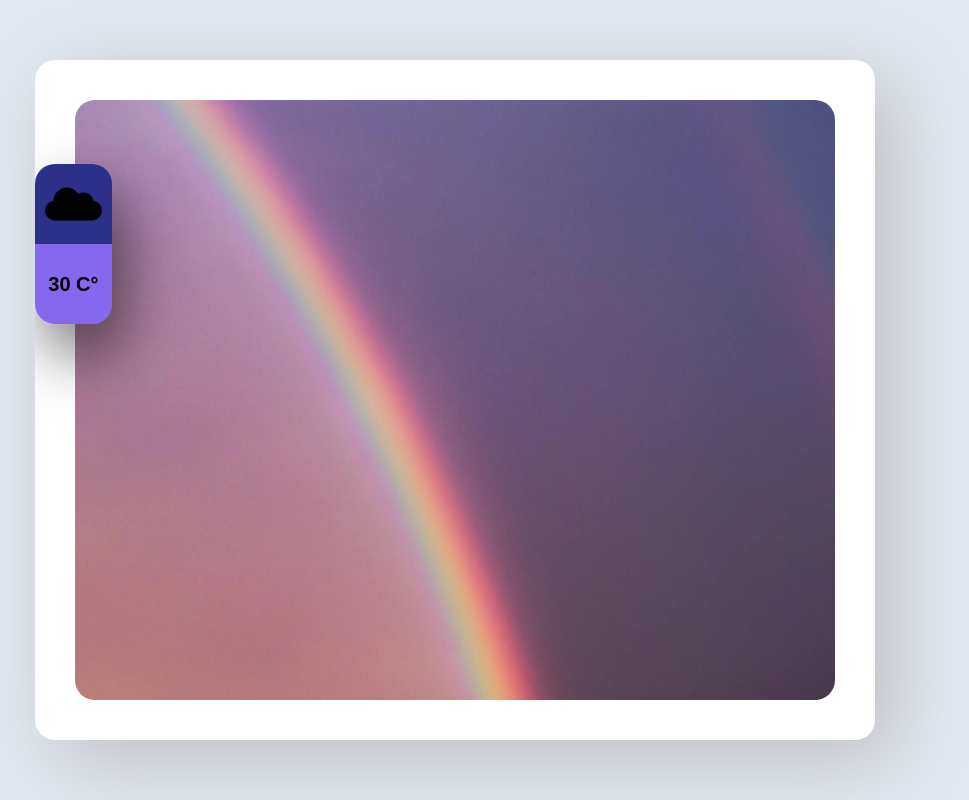
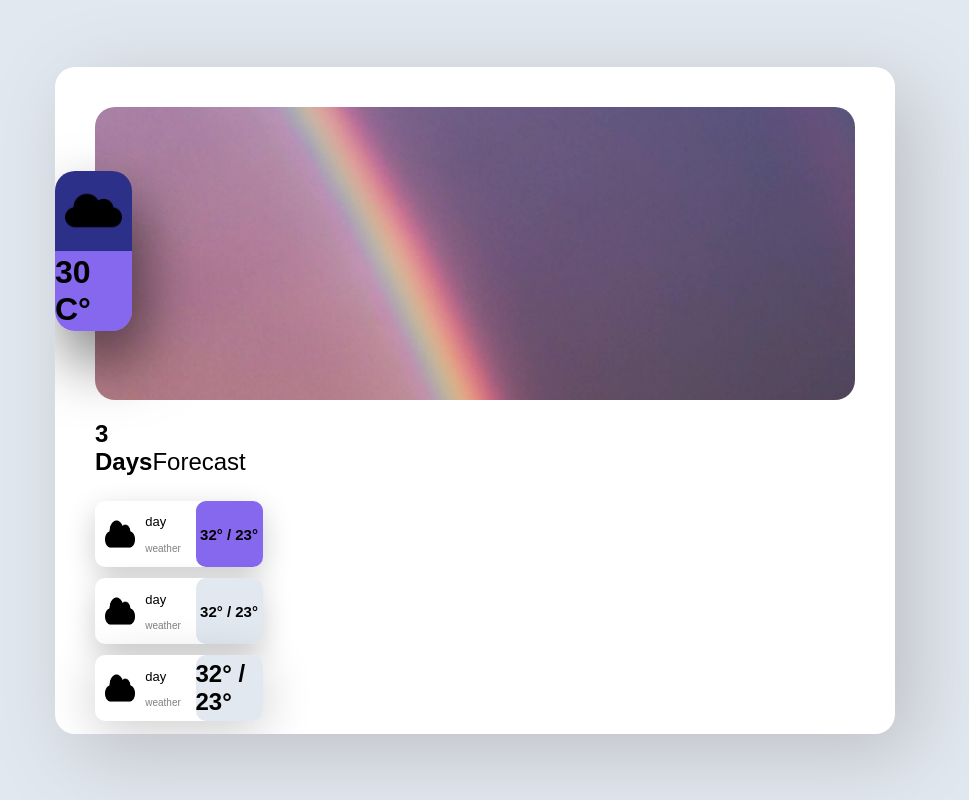
Before and after one commit to DiegoRojas93/Weather, a React app: page / in a window 1280 px wide. Shown: the whole page, without its empty margins (165-1134 px from the left). Built offline with nearby package versions, Linux system fonts and the light colour scheme.

Commit message:
Creando el componente Info

```diff
--- a/src/assets/styles/App.scss
+++ b/src/assets/styles/App.scss
@@ -12,6 +12,14 @@ body {
 	justify-content: center;
 	align-items: center;
 	font-family: Arial, Helvetica, sans-serif;
+}
+
+#root{
+	height: 100%;
+	width: 100%;
+	display: flex;
+	justify-content: center;
+	align-items: center;
 }
 
 .container{
--- a/src/assets/styles/_style.scss
+++ b/src/assets/styles/_style.scss
@@ -1,6 +1,26 @@
 h1{
-	font-size: 2rem;
+	font-size: 3.2rem;
 	font-weight: 700;
+}
+
+h2{
+	font-size: 2.4rem;
+}
+
+h3{
+	font-size: 1.872rem;
+}
+
+h4{
+	font-size: 1.6rem;
+}
+
+h5{
+	font-size: 1.328rem;
+}
+
+h6{
+	font-size: 1.072rem;
 }
 
 p{
--- /dev/null
+++ b/src/assets/styles/components/Info.scss
@@ -0,0 +1,77 @@
+@import '../style';
+
+.info {
+	height: auto;
+	width: 100%;
+	margin-top: 2rem;
+	display: grid;
+	grid-template: repeat(4, auto) / none;
+	gap: 4rem;
+
+	&__items{
+		width: 100%;
+		height: 100vh;
+	}
+}
+
+@media screen and (min-width: 530px) {
+	.info{
+		height: calc(75% - 2rem);
+		width: 100%;
+		grid-template: repeat(2, calc(50% - 2rem)) / repeat(2, calc(50% - 2rem));
+
+		&__items{
+			width: 100%;
+			height: 100%;
+		}
+
+		&__forecast{
+			order: 1
+		}
+		&__locations{
+			order: 2
+		}
+		&__visit{
+			order: 3
+		}
+		&__others{
+			order: 4
+		}
+	}
+
+}
+
+@media screen and (min-width: 1023px){
+	.info{
+		height: calc(50% - 2rem);
+		width: 100%;
+		grid-template: 1fr / repeat(4, 1fr);
+		gap: 3rem;
+
+		&__items{
+			min-height: 50%;
+			height: 100%;
+		}
+
+		&__forecast{
+			order: 1
+		}
+		&__locations{
+			order: 4;
+			position: relative;
+		}
+		&__visit{
+			order: 2
+		}
+		&__others{
+			order: 3
+		}
+	}
+}
+
+@media screen and (min-width: 1390px){
+	.info{
+		grid-template: 1fr / repeat(3, 1fr) 25rem;
+		padding-right: 5rem;
+	}
+}
--- /dev/null
+++ b/src/assets/styles/components/Info__forecast.scss
@@ -0,0 +1,137 @@
+@import '../style';
+
+.title{
+	text-align: center;
+	margin: 2rem;
+}
+
+.container{
+	height: calc(100% - (4rem + 28px));
+	display: flex;
+	flex-direction: column;
+	justify-content:space-between;
+
+	& .box{
+		height: 30%;
+		width: 100%;
+		display: flex;
+		align-items: center;
+		background-color: $color-cuaternario;
+		border-radius: 1rem;
+
+		&:nth-of-type(1){
+			box-shadow: 0rem 1em 3rem rgba(0,0,0, 0.2);
+		}
+
+		&:nth-of-type(2){
+			box-shadow: 0rem 1em 5rem rgba(0,0,0, 0.2);
+		}
+
+		&__day{
+			width: 60%;
+			height: 100%;
+			display: flex;
+		}
+
+		&__average-temperature{
+			height: 100%;
+			width: 40%;
+			background-color: $color;
+			display: flex;
+			justify-content: center;
+			align-items: center;
+			border-radius: 1rem;
+		}
+
+		&__differentiator{
+			background-color: $color-secundario;
+		}
+	}
+}
+
+.info__forecast-container{
+	height: calc(100% - (4rem + 28px));
+	display: flex;
+	flex-direction: column;
+	justify-content:space-between;
+}
+
+.box__day-information{
+	width: 100%;
+	height: 100%;
+	display: flex;
+
+	& .image, & .day{
+		height: 100%;
+		width: 50%;
+		display: flex;
+		justify-content: center;
+		align-content: center;
+	}
+
+	& .day{
+		flex-direction: column;
+		align-items: flex-start;
+		justify-content: space-evenly;
+	}
+
+	& .day .title{
+		margin: 0;
+	}
+
+	& .day h1{
+		text-align: center;
+		font-weight: 600;
+	}
+
+	& .image {
+		padding: 1rem;
+	}
+}
+
+
+
+@media screen and (min-width: 1023px) {
+	.title{
+		text-align: left;
+		margin: 0 0 2.5rem 0;
+	}
+
+	.container{
+		height: 100%;
+		max-height: calc(100% - (2.5rem + 28px));
+	}
+
+	.info__forecast-container{
+		height: 100%;
+		max-height: calc(100% - (2.5rem + 28px));
+	}
+
+	.box {
+		&__average-temperature h1{
+			font-size: 1.5rem;
+		}
+	}
+
+	.box__day-information {
+		& .day{
+			align-items: flex-start;
+			justify-content: space-evenly;
+
+			& h1{
+				font-size: 1.3rem;
+				font-weight: 500;
+			}
+
+			& p {
+					color: gray;
+					font-size: 1rem;
+					font-weight: 100;
+			}
+		}
+
+		& .image{
+			box-shadow: none;
+		}
+	}
+}
--- /dev/null
+++ b/src/components/Info.js
@@ -0,0 +1,21 @@
+import React from 'react';
+import '../assets/styles/components/Info.scss';
+import Info__forecast from './Info__forecast.js';
+
+const Info = () => (
+  <article className='info'>
+    <div className='info__forecast info__items'>
+      <Info__forecast/>
+    </div>
+    <div className='info__locations info__items'>
+    </div>
+    <div className='info__visit info__items'>
+
+    </div>
+    <div className='info__others info__items'>
+
+    </div>
+  </article>
+);
+
+export default Info;
--- /dev/null
+++ b/src/components/Info__forecast.js
@@ -0,0 +1,68 @@
+import React from 'react';
+import '../assets/styles/components/Info__forecast.scss';
+import cloud from '../assets/images/cloud.png';
+
+const Info__forecast = () => (
+  <>
+    <div className='title'>
+      <h2>
+        3 Days
+        <span>Forecast</span>
+      </h2>
+    </div>
+    <div className='info__forecast-container'>
+      <section className='box'>
+        <div className='box__day'>
+          <div className='box__day-information'>
+            <div className='image'>
+              <img src={cloud} alt='icon' />
+            </div>
+            <div className='day'>
+              <div className='title'><h1>day</h1></div>
+              <p>weather</p>
+            </div>
+          </div>
+        </div>
+        <div className='box__average-temperature box__differentiator'>
+          <h1>32° / 23°</h1>
+        </div>
+      </section>
+
+      <article className='box'>
+        <div className='box__day'>
+          <div className='box__day-information'>
+            <div className='image'>
+              <img src={cloud} alt='icon' />
+            </div>
+            <div className='day'>
+              <div className='title'><h1>day</h1></div>
+              <p>weather</p>
+            </div>
+          </div>
+        </div>
+        <div className='box__average-temperature'>
+          <h1>32° / 23°</h1>
+        </div>
+      </article>
+
+      <article className='box'>
+        <div className='box__day'>
+          <div className='box__day-information'>
+            <div className='image'>
+              <img src={cloud} alt='icon' />
+            </div>
+            <div className='day'>
+              <div className='title'><h1>day</h1></div>
+              <p>weather</p>
+            </div>
+          </div>
+        </div>
+        <div className='box__average-temperature'>
+          <h2>32° / 23°</h2>
+        </div>
+      </article>
+    </div>
+  </>
+);
+
+export default Info__forecast;
--- a/src/container/App.jsx
+++ b/src/container/App.jsx
@@ -4,11 +4,15 @@ import '../assets/styles/App.scss';
 import cloud from '../assets/images/cloud.png';
 import banner from '../assets/images/banner__image.jpg';
 
+import Info from '../components/Info'
+
 const App = () => (
   <section className='container'>
     <article className='banner'>
       <img src={banner} alt='banner' />
     </article>
+
+    <Info />
 
     <section className='main__information'>
       <article className='main__information-icon'>
```
